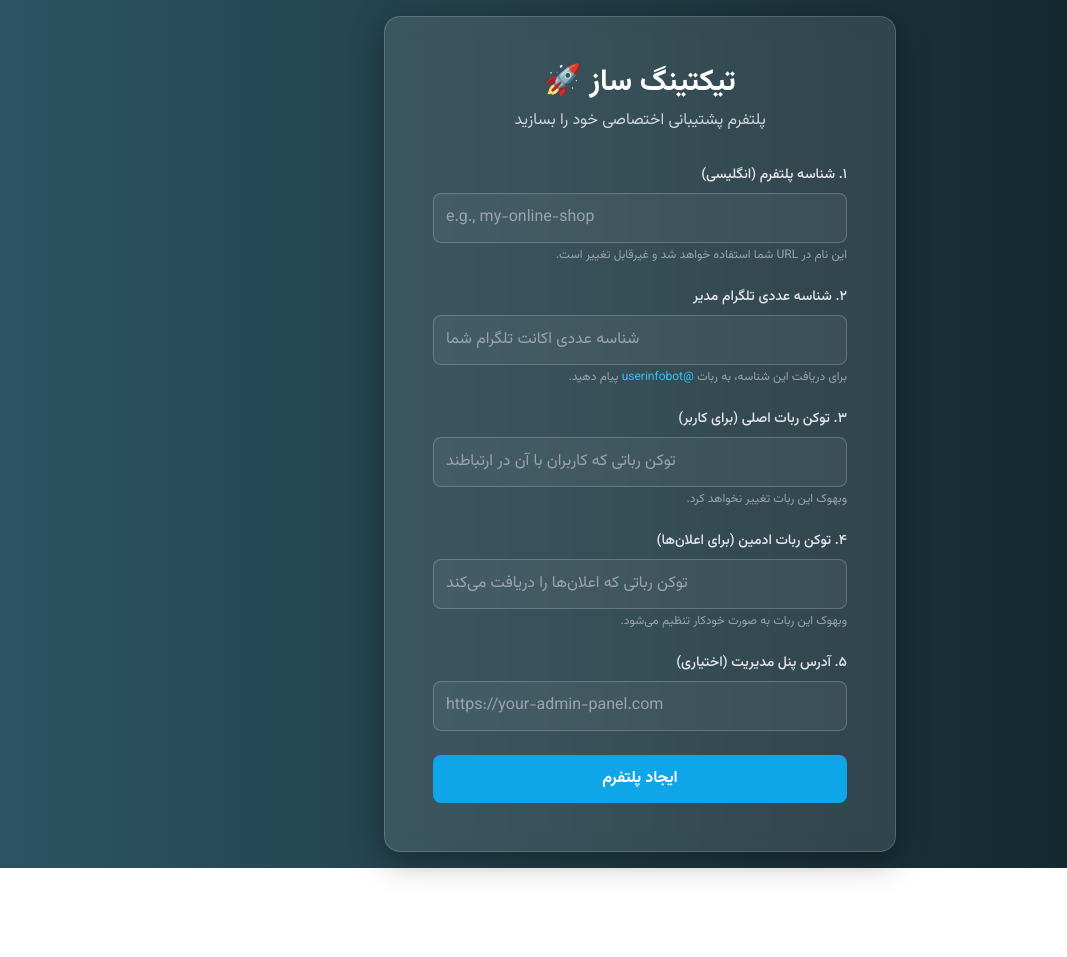
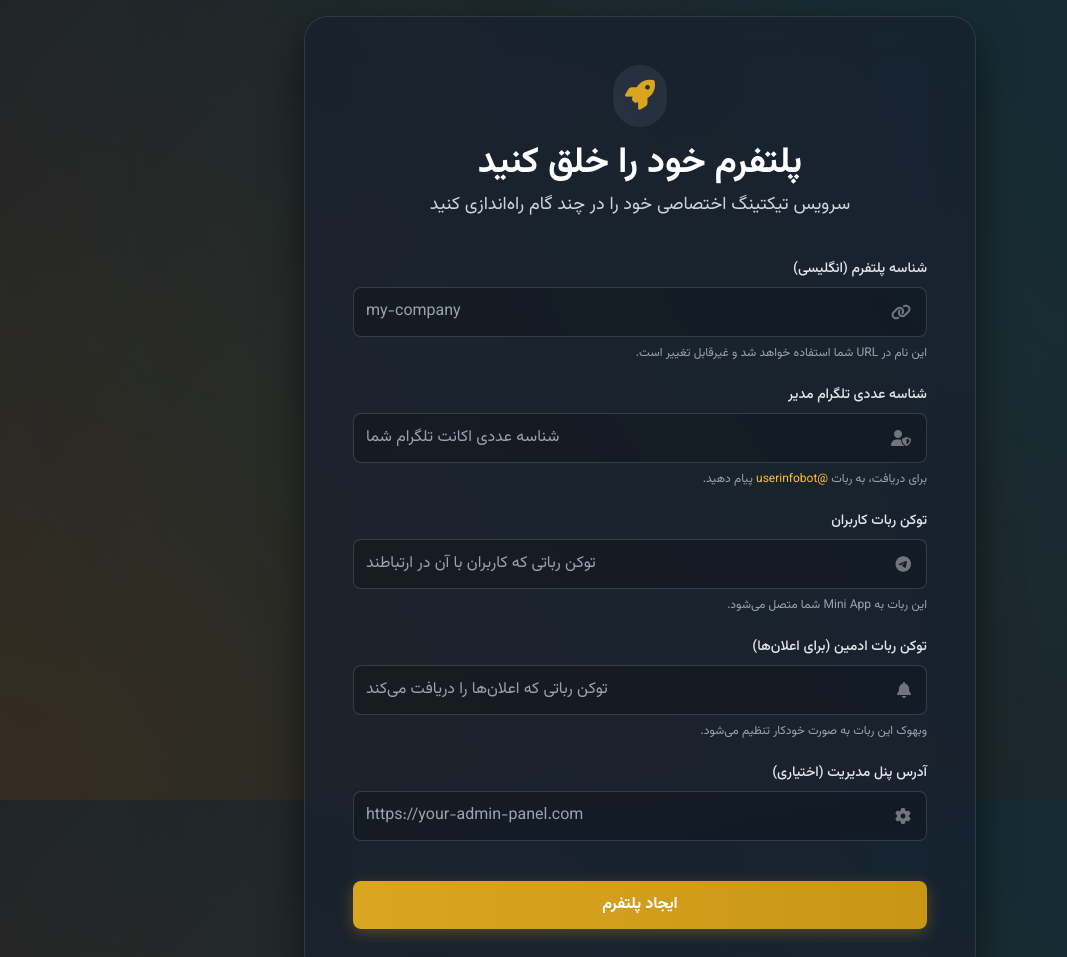
Before and after one commit to Amirrezahoseinabadi/ticketing-frontend, a plain HTML site: page setup.html in a window 1280 px wide. Shown: the top 957 px of the page, without its empty margins (0-1067 px from the left). Before the commit the page ends 868 px from the top, so only its background shows below. Drawn offline with nearby package versions, Linux system fonts and the light colour scheme; some packages are replaced by stand-ins of ours; a script that the page names is missing.

Commit message:
Update setup.html

```diff
--- a/setup.html
+++ b/setup.html
@@ -6,83 +6,145 @@
     <title>تیکتینگ ساز | پلتفرم خود را بسازید</title>
     <script src="https://cdn.tailwindcss.com"></script>
     <script src="https://cdn.jsdelivr.net/npm/sweetalert2@11"></script>
-    <link href="https://fonts.googleapis.com/css2?family=Vazirmatn:wght@400;500;700&display=swap" rel="stylesheet">
+    <link href="https://fonts.googleapis.com/css2?family=Vazirmatn:wght@300;400;500;700&display=swap" rel="stylesheet">
+    <link rel="stylesheet" href="https://cdnjs.cloudflare.com/ajax/libs/font-awesome/6.4.2/css/all.min.css">
     <style>
         body {
             font-family: 'Vazirmatn', sans-serif;
-            background: #0F2027;
-            background: -webkit-linear-gradient(to right, #2C5364, #203A43, #0F2027);
-            background: linear-gradient(to right, #2C5364, #203A43, #0F2027);
+            background: #121828;
+            background-image: radial-gradient(circle at top right, rgba(17, 94, 89, 0.3), transparent),
+                              radial-gradient(circle at bottom left, rgba(195, 129, 3, 0.2), transparent);
+            background-attachment: fixed;
+            overflow-y: auto;
         }
+
+        .glass-card {
+            background: rgba(23, 30, 48, 0.6);
+            backdrop-filter: blur(20px);
+            -webkit-backdrop-filter: blur(20px);
+            border-radius: 1.5rem;
+            border: 1px solid rgba(255, 255, 255, 0.1);
+            box-shadow: 0 16px 40px rgba(0, 0, 0, 0.5);
+            animation: fadeIn 0.8s ease-out;
+        }
+
+        @keyframes fadeIn {
+            from { opacity: 0; transform: translateY(20px); }
+            to { opacity: 1; transform: translateY(0); }
+        }
+
+        .form-input-wrapper {
+            position: relative;
+        }
+
+        .form-input-icon {
+            position: absolute;
+            top: 50%;
+            right: 1rem;
+            transform: translateY(-50%);
+            color: rgba(255, 255, 255, 0.4);
+            pointer-events: none;
+        }
+
         .form-input {
-            background-color: rgba(255, 255, 255, 0.05);
-            border: 1px solid rgba(255, 255, 255, 0.2);
+            background-color: rgba(0, 0, 0, 0.2);
+            border: 1px solid rgba(255, 255, 255, 0.15);
             color: white;
             transition: all 0.3s ease;
+            padding-right: 3rem; /* Space for icon */
         }
+
         .form-input-ltr {
             text-align: left;
             direction: ltr;
+            padding-left: 1rem;
+            padding-right: 3rem;
         }
+
         .form-input:focus {
-            background-color: rgba(255, 255, 255, 0.1);
-            border-color: #38bdf8;
-            box-shadow: 0 0 0 3px rgba(56, 189, 248, 0.4);
+            background-color: rgba(0, 0, 0, 0.3);
+            border-color: #D4AF37; /* Gold color */
+            box-shadow: 0 0 0 4px rgba(212, 175, 55, 0.2);
         }
+
         .btn-primary {
-            background-color: #0ea5e9;
-            transition: background-color 0.3s ease;
+            background-image: linear-gradient(to right, #DAA520, #B8860B);
+            border: none;
+            transition: all 0.4s ease;
+            box-shadow: 0 4px 15px rgba(218, 165, 32, 0.3);
+            background-size: 200% auto;
         }
+
         .btn-primary:hover {
-            background-color: #0284c7;
+            background-position: right center; /* change the direction of the change here */
+            box-shadow: 0 6px 20px rgba(218, 165, 32, 0.5);
+            transform: translateY(-2px);
         }
-        .glass-card {
-            background: rgba(255, 255, 255, 0.1);
-            backdrop-filter: blur(10px);
-            -webkit-backdrop-filter: blur(10px);
-            border-radius: 1rem;
-            border: 1px solid rgba(255, 255, 255, 0.18);
-            box-shadow: 0 8px 32px 0 rgba(0, 0, 0, 0.37);
-        }
+
         .swal2-popup {
             font-family: 'Vazirmatn', sans-serif !important;
         }
     </style>
 </head>
 <body class="flex items-center justify-center min-h-screen p-4">
-    <div class="w-full max-w-lg mx-auto">
-        <div id="main-card" class="glass-card p-8 md:p-12">
-            <div class="text-center mb-8">
-                <h1 class="text-3xl font-bold text-white mb-2">تیکتینگ ساز 🚀</h1>
-                <p class="text-gray-300">پلتفرم پشتیبانی اختصاصی خود را بسازید</p>
+
+    <div class="w-full max-w-2xl mx-auto">
+        <div class="glass-card p-8 md:p-12">
+            <div class="text-center mb-10">
+                <div class="inline-block p-3 bg-gray-700/50 rounded-full mb-4">
+                    <i class="fas fa-rocket text-3xl text-[#DAA520]"></i>
+                </div>
+                <h1 class="text-4xl font-bold text-white mb-2">پلتفرم خود را خلق کنید</h1>
+                <p class="text-gray-300 text-lg">سرویس تیکتینگ اختصاصی خود را در چند گام راه‌اندازی کنید</p>
             </div>
+
             <form id="setup-form" class="space-y-6">
                 <div>
-                    <label for="store-handle" class="block mb-2 text-sm font-medium text-gray-200">۱. شناسه پلتفرم (انگلیسی)</label>
-                    <input type="text" id="store-handle" class="form-input form-input-ltr w-full rounded-lg p-3" placeholder="e.g., my-online-shop" required pattern="[a-zA-Z0-9-]+">
-                    <p class="text-xs text-gray-400 mt-1">این نام در URL شما استفاده خواهد شد و غیرقابل تغییر است.</p>
+                    <label for="store-handle" class="block mb-2 text-sm font-medium text-gray-200">شناسه پلتفرم (انگلیسی)</label>
+                    <div class="form-input-wrapper">
+                        <i class="fas fa-link form-input-icon"></i>
+                        <input type="text" id="store-handle" class="form-input form-input-ltr w-full rounded-lg p-3" placeholder="my-company" required pattern="[a-zA-Z0-9-]+">
+                    </div>
+                    <p class="text-xs text-gray-400 mt-2">این نام در URL شما استفاده خواهد شد و غیرقابل تغییر است.</p>
                 </div>
+
                 <div>
-                    <label for="admin-chat-id" class="block mb-2 text-sm font-medium text-gray-200">۲. شناسه عددی تلگرام مدیر</label>
-                    <input type="text" id="admin-chat-id" class="form-input form-input-ltr w-full rounded-lg p-3" placeholder="شناسه عددی اکانت تلگرام شما" required pattern="[0-9]+">
-                    <p class="text-xs text-gray-400 mt-1">برای دریافت این شناسه، به ربات <a href="https://t.me/userinfobot" target="_blank" class="text-sky-400">@userinfobot</a> پیام دهید.</p>
+                    <label for="admin-chat-id" class="block mb-2 text-sm font-medium text-gray-200">شناسه عددی تلگرام مدیر</label>
+                    <div class="form-input-wrapper">
+                        <i class="fas fa-user-shield form-input-icon"></i>
+                        <input type="text" id="admin-chat-id" class="form-input form-input-ltr w-full rounded-lg p-3" placeholder="شناسه عددی اکانت تلگرام شما" required pattern="[0-9]+">
+                    </div>
+                     <p class="text-xs text-gray-400 mt-2">برای دریافت، به ربات <a href="https://t.me/userinfobot" target="_blank" class="text-amber-400 hover:text-amber-300">@userinfobot</a> پیام دهید.</p>
                 </div>
+
                 <div>
-                    <label for="user-bot-token" class="block mb-2 text-sm font-medium text-gray-200">۳. توکن ربات اصلی (برای کاربر)</label>
-                    <input type="text" id="user-bot-token" class="form-input form-input-ltr w-full rounded-lg p-3" placeholder="توکن رباتی که کاربران با آن در ارتباطند" required>
-                     <p class="text-xs text-gray-400 mt-1">وبهوک این ربات تغییر نخواهد کرد.</p>
+                    <label for="user-bot-token" class="block mb-2 text-sm font-medium text-gray-200">توکن ربات کاربران</label>
+                    <div class="form-input-wrapper">
+                         <i class="fab fa-telegram form-input-icon"></i>
+                         <input type="text" id="user-bot-token" class="form-input form-input-ltr w-full rounded-lg p-3" placeholder="توکن رباتی که کاربران با آن در ارتباطند" required>
+                    </div>
+                    <p class="text-xs text-gray-400 mt-2">این ربات به Mini App شما متصل می‌شود.</p>
                 </div>
+
                 <div>
-                    <label for="admin-bot-token" class="block mb-2 text-sm font-medium text-gray-200">۴. توکن ربات ادمین (برای اعلان‌ها)</label>
-                    <input type="text" id="admin-bot-token" class="form-input form-input-ltr w-full rounded-lg p-3" placeholder="توکن رباتی که اعلان‌ها را دریافت می‌کند" required>
-                     <p class="text-xs text-gray-400 mt-1">وبهوک این ربات به صورت خودکار تنظیم می‌شود.</p>
+                    <label for="admin-bot-token" class="block mb-2 text-sm font-medium text-gray-200">توکن ربات ادمین (برای اعلان‌ها)</label>
+                    <div class="form-input-wrapper">
+                        <i class="fas fa-bell form-input-icon"></i>
+                        <input type="text" id="admin-bot-token" class="form-input form-input-ltr w-full rounded-lg p-3" placeholder="توکن رباتی که اعلان‌ها را دریافت می‌کند" required>
+                    </div>
+                    <p class="text-xs text-gray-400 mt-2">وبهوک این ربات به صورت خودکار تنظیم می‌شود.</p>
                 </div>
-                 <div>
-                    <label for="admin-panel-url" class="block mb-2 text-sm font-medium text-gray-200">۵. آدرس پنل مدیریت (اختیاری)</label>
-                    <input type="url" id="admin-panel-url" class="form-input form-input-ltr w-full rounded-lg p-3" placeholder="https://your-admin-panel.com">
+
+                <div>
+                    <label for="admin-panel-url" class="block mb-2 text-sm font-medium text-gray-200">آدرس پنل مدیریت (اختیاری)</label>
+                    <div class="form-input-wrapper">
+                        <i class="fas fa-cog form-input-icon"></i>
+                        <input type="url" id="admin-panel-url" class="form-input form-input-ltr w-full rounded-lg p-3" placeholder="https://your-admin-panel.com">
+                    </div>
                 </div>
+
                 <div>
-                    <button type="submit" id="create-platform-btn" class="w-full btn-primary text-white font-bold py-3 px-4 rounded-lg focus:outline-none focus:shadow-outline disabled:opacity-50">
+                    <button type="submit" id="create-platform-btn" class="w-full mt-4 btn-primary text-white font-bold py-3 px-4 rounded-lg focus:outline-none focus:shadow-outline disabled:opacity-50">
                         ایجاد پلتفرم
                     </button>
                 </div>
@@ -91,6 +153,7 @@
     </div>
 
 <script>
+    // YOUR JAVASCRIPT LOGIC (No changes needed here)
     // !!! IMPORTANT: This URL should point to a worker that handles the setup logic.
     const MANAGEMENT_WORKER_URL = "https://management-ticketing.amiruserbot7.workers.dev";
 
@@ -136,22 +199,22 @@
 
         Swal.fire({
             icon: 'success',
-            title: '🎉 پلتفرم شما آماده است!',
+            title: '🎉 پلتفرم شما با موفقیت ساخته شد!',
             html: `
                 <div class="text-right text-gray-700 space-y-4 p-4 bg-gray-50 rounded-lg">
                     <div>
-                        <p><strong>۱. فعال‌سازی Mini App:</strong></p>
-                        <p class="text-sm">به <a href="https://t.me/BotFather" target="_blank" class="text-blue-500">@BotFather</a> بروید، ربات کاربری خود (<a href="https://t.me/${userBotUsername}" target="_blank" class="text-sky-400">@${userBotUsername}</a>) را انتخاب کرده و از بخش <code>Bot Settings > Menu Button</code>، آدرس Mini App خود را روی لینک زیر تنظیم کنید:</p>
+                        <p class="font-bold">۱. فعال‌سازی Mini App:</p>
+                        <p class="text-sm">به <a href="https://t.me/BotFather" target="_blank" class="text-blue-600 font-semibold">@BotFather</a> بروید، ربات کاربری خود (<a href="https://t.me/${userBotUsername}" target="_blank" class="text-sky-500 font-semibold">@${userBotUsername}</a>) را انتخاب کرده و از بخش <code>Bot Settings > Menu Button</code>، آدرس زیر را برای Mini App خود تنظیم کنید:</p>
                         <input type="text" readonly value="${miniAppUrl}" class="w-full mt-1 p-2 border rounded-md text-left bg-gray-200" onclick="this.select(); document.execCommand('copy');">
                     </div>
                     <div>
-                        <p><strong>۲. فعال‌سازی ربات ادمین:</strong></p>
-                        <p class="text-sm">به ربات ادمین خود (<a href="https://t.me/${adminBotUsername}" target="_blank" class="text-blue-500">@${adminBotUsername}</a>) بروید و دستور <code>/start</code> را بزنید تا اعلان‌ها را دریافت کنید.</p>
+                        <p class="font-bold">۲. فعال‌سازی ربات ادمین:</p>
+                        <p class="text-sm">به ربات ادمین خود (<a href="https://t.me/${adminBotUsername}" target="_blank" class="text-blue-600 font-semibold">@${adminBotUsername}</a>) بروید و دستور <code>/start</code> را بزنید تا اعلان‌ها را دریافت کنید.</p>
                     </div>
                      <div>
-                        <p><strong>۳. پنل مدیریت شما:</strong></p>
+                        <p class="font-bold">۳. پنل مدیریت شما:</p>
                         <p class="text-sm">این لینک را برای مدیریت تیکت‌ها ذخیره کنید.</p>
-                        <a href="${adminPanelUrl}" target="_blank" class="text-blue-500 block text-center mt-1 p-2 border rounded-md bg-blue-100">${adminPanelUrl}</a>
+                        <a href="${adminPanelUrl}" target="_blank" class="text-blue-600 block text-center mt-1 p-2 border rounded-md bg-blue-100 hover:bg-blue-200">${adminPanelUrl}</a>
                     </div>
                 </div>
             `,
```
